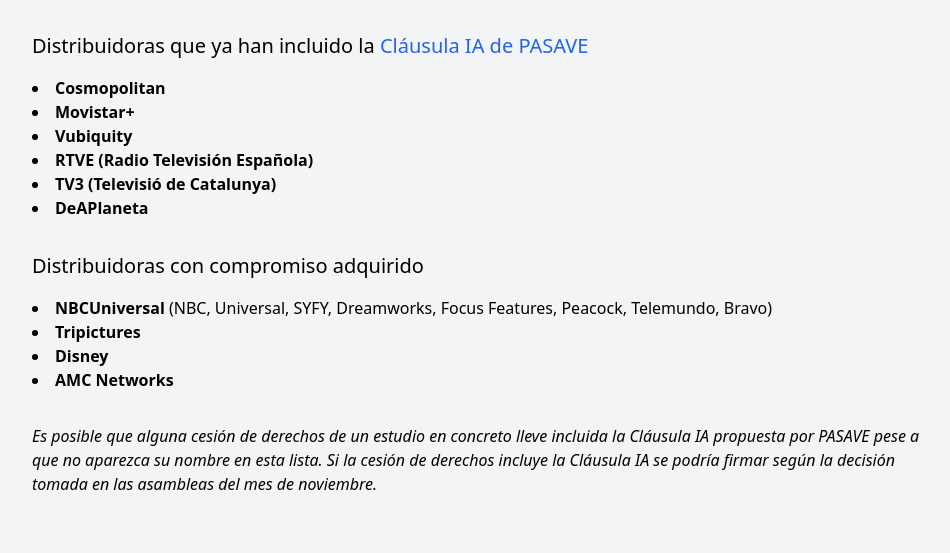
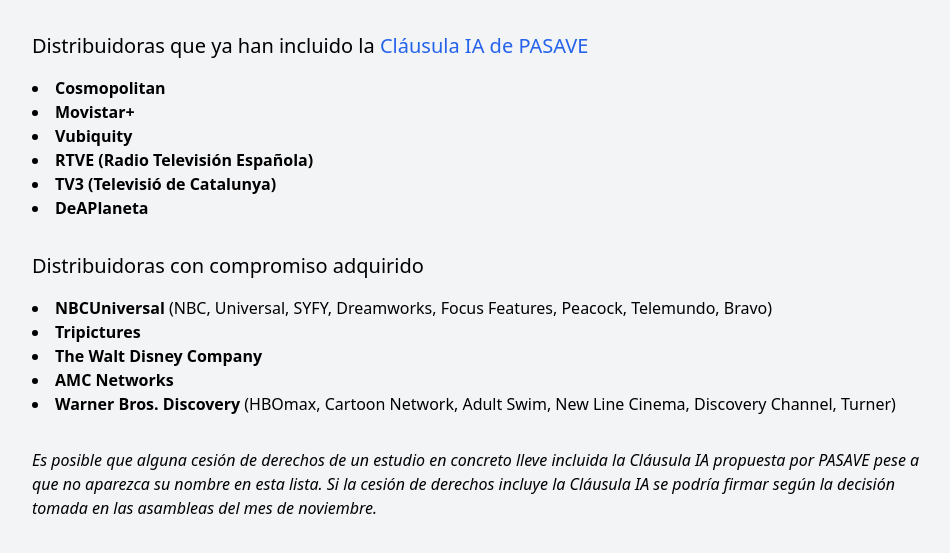
Before and after one commit to mutsuda/pasave.github.io, a Jekyll site: the page built from oklist.md, in a window 1280 px wide. Shown: the top 553 px of the page, without its empty margins (160-1110 px from the left). Built offline with Jekyll 4.4.1, drawn with Linux system fonts in a browser that asks for light colours.

Commit message:
added warner

```diff
--- a/oklist.md
+++ b/oklist.md
@@ -20,8 +20,9 @@
 <ul class="list-disc list-inside">
 	<li><span class="font-bold">NBCUniversal</span> (NBC, Universal, SYFY, Dreamworks, Focus Features, Peacock, Telemundo, Bravo)</li>
 	<li class="font-bold">Tripictures</li>
-	<li class="font-bold">Disney</li>
+	<li class="font-bold">The Walt Disney Company</li>
 	<li class="font-bold">AMC Networks</li>
+	<li><span class="font-bold">Warner Bros. Discovery</span> (HBOmax, Cartoon Network, Adult Swim, New Line Cinema, Discovery Channel, Turner)</li>
 </ul>
 
 
```
